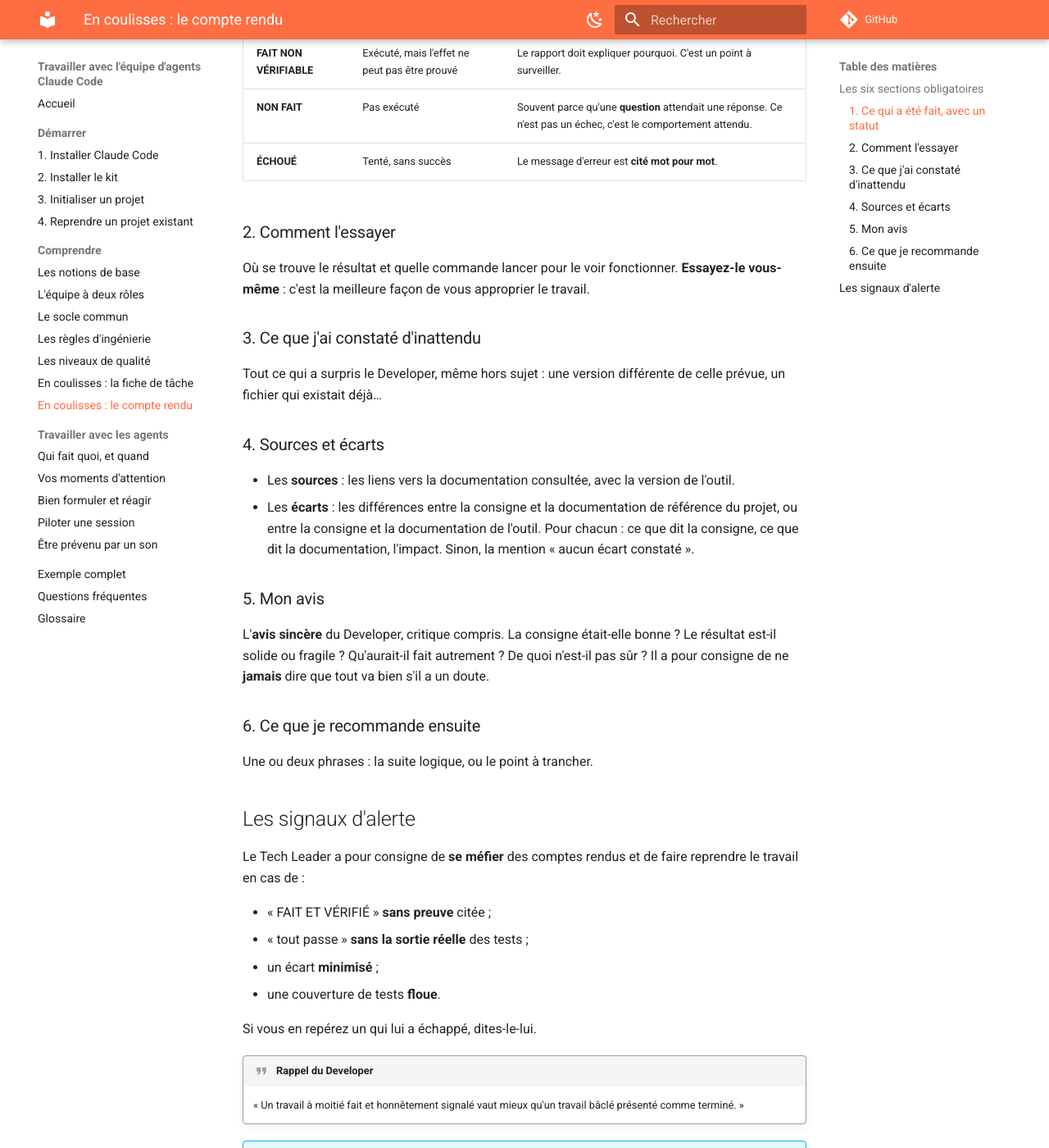
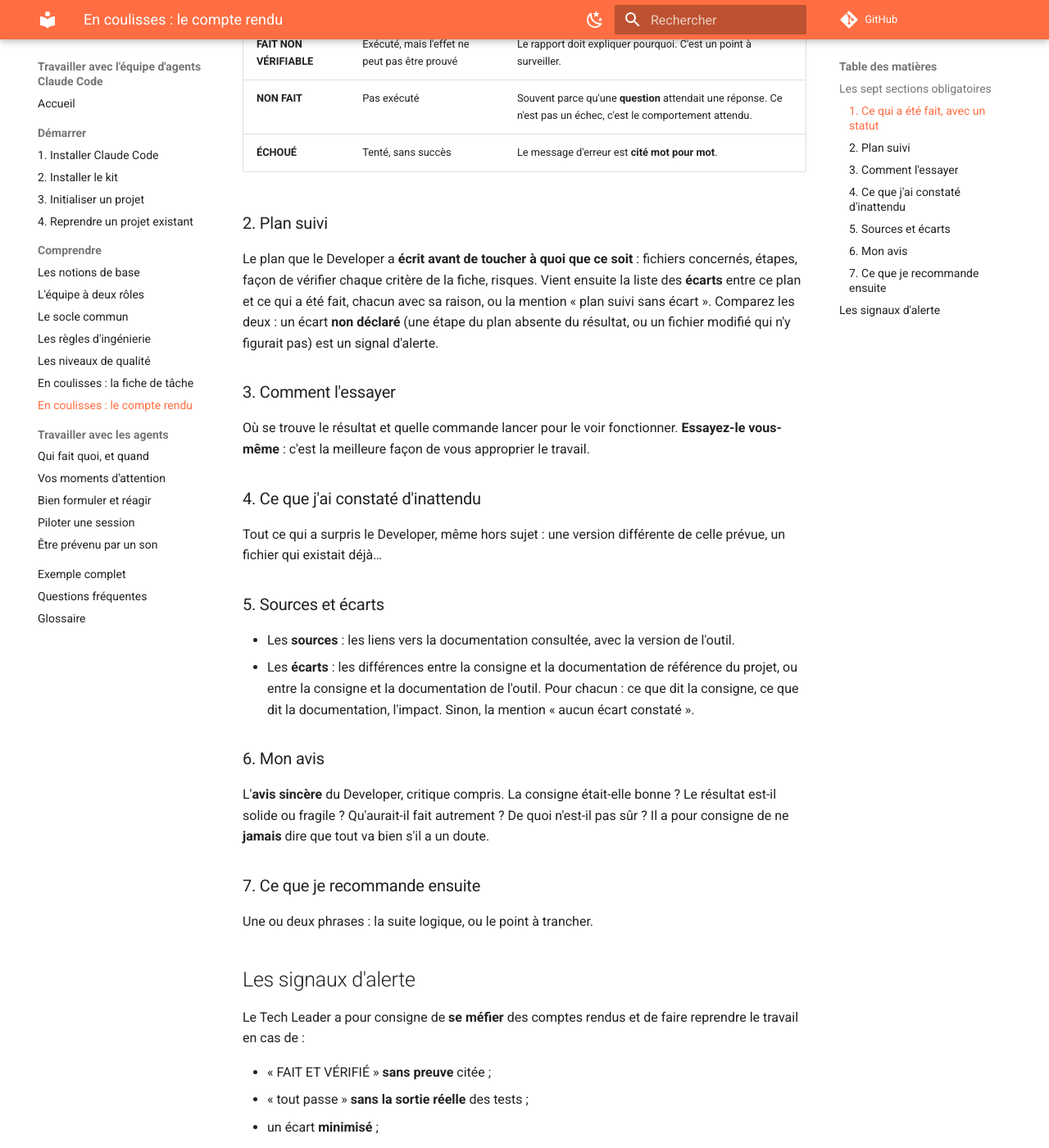
Before and after one commit to Pierre3851/claude-team, an MkDocs documentation site: the page built from docs/comprendre/coulisses-compte-rendu.md, in a window 1280 px wide and 1400 px high, scrolled down 788 px. Shown: the whole window at 82% size. Built offline with MkDocs 1.6.1 and Material for MkDocs 9.7.7, drawn with Linux system fonts in a browser that asks for light colours; plug-ins that fetch from the network failed and are left out; comment, search, counter and statistics services are not loaded; some of the changed text lies outside the part shown.

Commit message:
Developer : méthode en six étapes (contexte, doc, plan) et effort medium
Le Developer charge un contexte ciblé, lit la doc des outils et écrit
son plan avant d'implémenter ; le compte rendu gagne une section
« Plan suivi ». Doc du kit alignée.

Co-Authored-By: Claude Opus 5.5 <noreply@anthropic.com>

````diff
--- a/docs/comprendre/coulisses-compte-rendu.md
+++ b/docs/comprendre/coulisses-compte-rendu.md
@@ -11,16 +11,17 @@
 Pour suivre le Developer en direct, voir la carte des agents dans
 [Reprendre la main](../travailler/session.md#reprendre-la-main).
 
-## Les six sections obligatoires
+## Les sept sections obligatoires
 
 ```mermaid
 flowchart TB
     R["📋 Compte rendu"] --> S1["1. Ce qui a été fait<br/><small>avec un statut par étape</small>"]
-    R --> S2["2. Comment l'essayer"]
-    R --> S3["3. Ce que j'ai constaté<br/>d'inattendu"]
-    R --> S4["4. Sources et écarts"]
-    R --> S5["5. Mon avis"]
-    R --> S6["6. Ce que je recommande<br/>ensuite"]
+    R --> S2["2. Plan suivi"]
+    R --> S3["3. Comment l'essayer"]
+    R --> S4["4. Ce que j'ai constaté<br/>d'inattendu"]
+    R --> S5["5. Sources et écarts"]
+    R --> S6["6. Mon avis"]
+    R --> S7["7. Ce que je recommande<br/>ensuite"]
 ```
 
 ### 1. Ce qui a été fait, avec un statut
@@ -34,30 +35,38 @@ Chaque étape reçoit l'un de ces quatre statuts :
 | **NON FAIT** | Pas exécuté | Souvent parce qu'une **question** attendait une réponse. Ce n'est pas un échec, c'est le comportement attendu. |
 | **ÉCHOUÉ** | Tenté, sans succès | Le message d'erreur est **cité mot pour mot**. |
 
-### 2. Comment l'essayer
+### 2. Plan suivi
+
+Le plan que le Developer a **écrit avant de toucher à quoi que ce soit** : fichiers concernés,
+étapes, façon de vérifier chaque critère de la fiche, risques. Vient ensuite la liste des **écarts**
+entre ce plan et ce qui a été fait, chacun avec sa raison, ou la mention « plan suivi sans écart ».
+Comparez les deux : un écart **non déclaré** (une étape du plan absente du résultat, ou un fichier
+modifié qui n'y figurait pas) est un signal d'alerte.
+
+### 3. Comment l'essayer
 
 Où se trouve le résultat et quelle commande lancer pour le voir fonctionner. **Essayez-le
 vous-même** : c'est la meilleure façon de vous approprier le travail.
 
-### 3. Ce que j'ai constaté d'inattendu
+### 4. Ce que j'ai constaté d'inattendu
 
 Tout ce qui a surpris le Developer, même hors sujet : une version différente de celle prévue, un
 fichier qui existait déjà…
 
-### 4. Sources et écarts
+### 5. Sources et écarts
 
 - Les **sources** : les liens vers la documentation consultée, avec la version de l'outil.
 - Les **écarts** : les différences entre la consigne et la documentation de référence du projet, ou
   entre la consigne et la documentation de l'outil. Pour chacun : ce que dit la consigne, ce que dit
   la documentation, l'impact. Sinon, la mention « aucun écart constaté ».
 
-### 5. Mon avis
+### 6. Mon avis
 
 L'**avis sincère** du Developer, critique compris. La consigne était-elle bonne ? Le résultat est-il
 solide ou fragile ? Qu'aurait-il fait autrement ? De quoi n'est-il pas sûr ? Il a pour consigne de ne
 **jamais** dire que tout va bien s'il a un doute.
 
-### 6. Ce que je recommande ensuite
+### 7. Ce que je recommande ensuite
 
 Une ou deux phrases : la suite logique, ou le point à trancher.
 
````
Also changed, not shown: C-Users-votre-nom-.claude/agents/developer.md (+32 -15 lines), docs/comprendre/equipe.md (+9 -3 lines), docs/demarrer/installer-le-kit.md (+1 -1 lines), docs/glossaire.md (+2 -2 lines).
